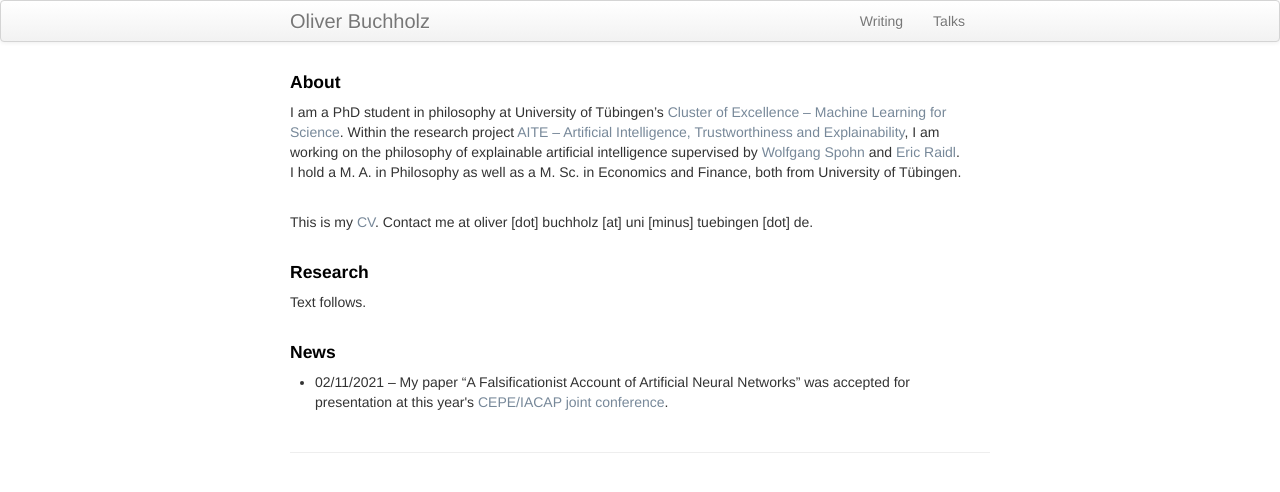
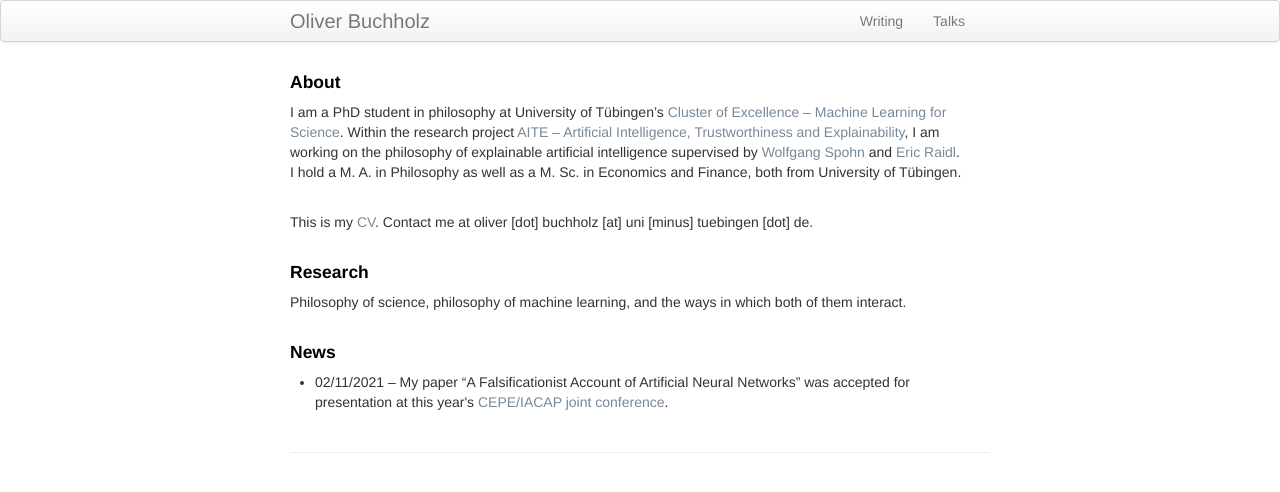
Before and after one commit to oliverbuchholz/oliverbuchholz.github.io, a Jekyll site: the page built from index.md, in a window 1280 px wide. Shown: the top 492 px of the page. Built offline with Jekyll 4.4.1, drawn with Linux system fonts in a browser that asks for light colours.

Commit message:
added brief research info

```diff
--- a/index.md
+++ b/index.md
@@ -15,7 +15,7 @@ This is my <a href="assets/CV.pdf" target="_blank">CV</a>. Contact me at oliver
 
 <h4> Research </h4>
 
-Text follows.<br><br>
+Philosophy of science, philosophy of machine learning, and the ways in which both of them interact.<br><br>
 
 
 <h4> News </h4>
```
